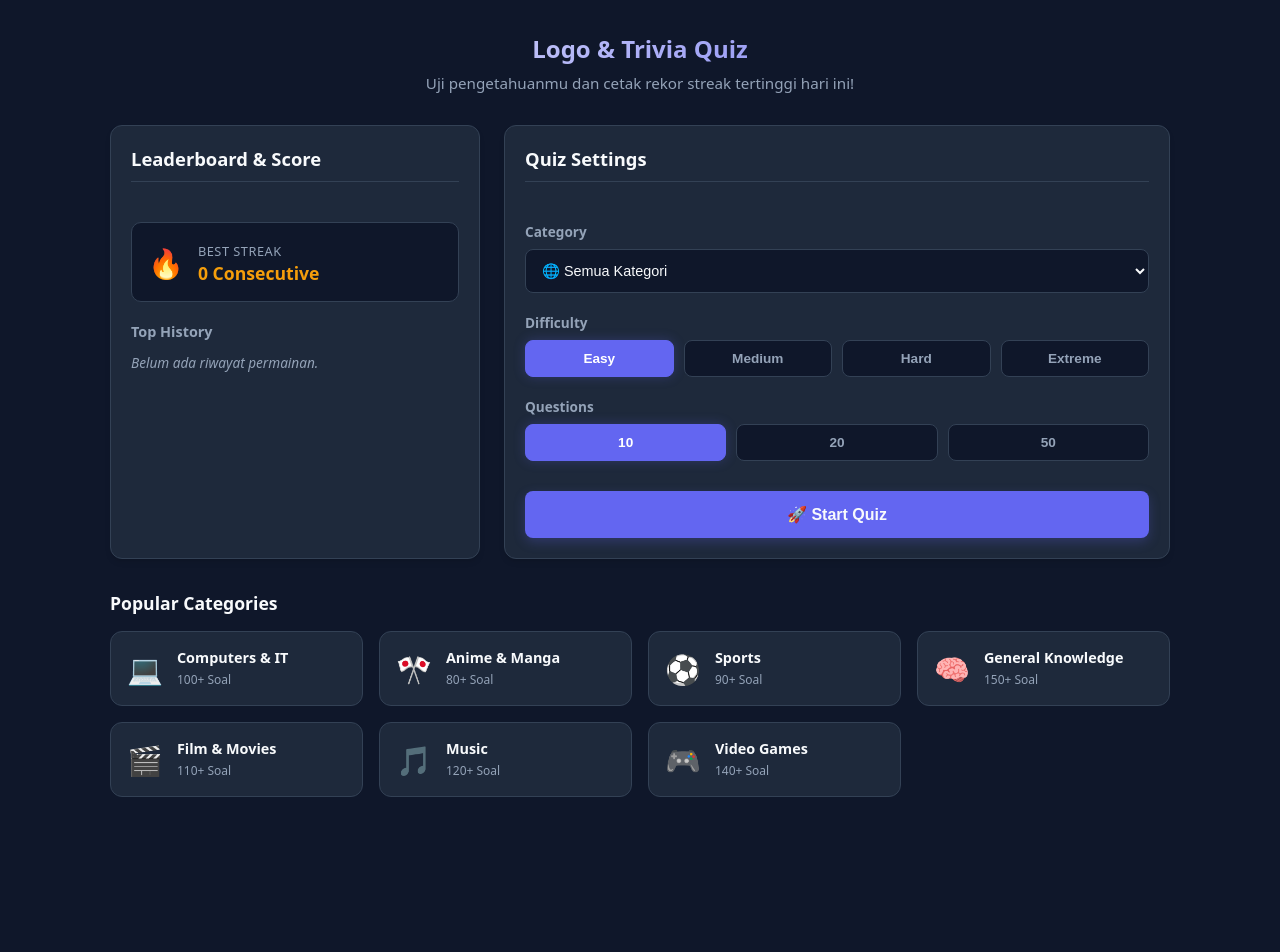
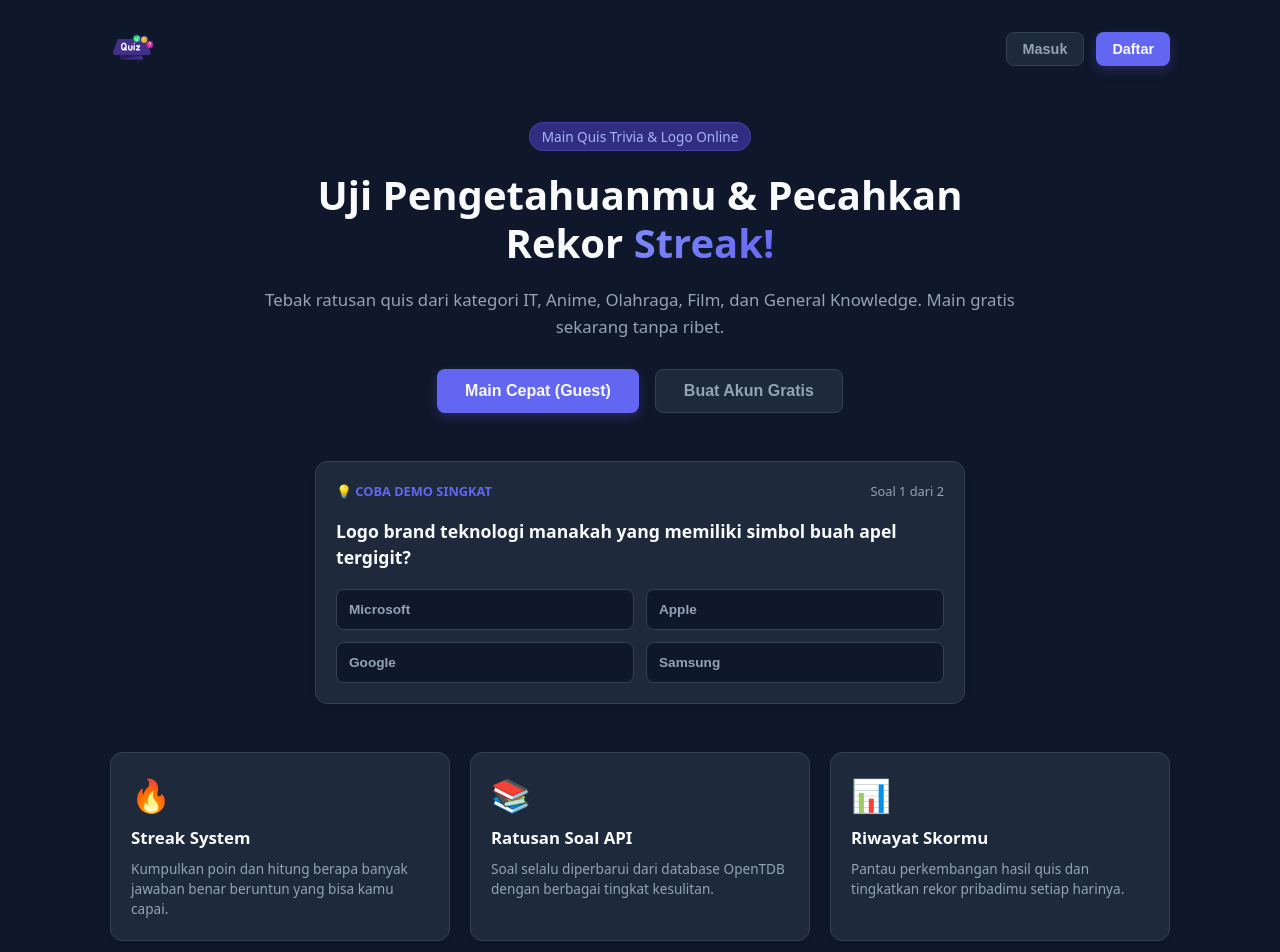
Before and after one commit to Husain-Faqih/quiz-react, a React (Vite) app: page / in a window 1280 px wide. Shown: the top 952 px of the page. Before the commit the page ends 829 px from the top, so only its background shows below. Built offline with nearby package versions, Linux system fonts and the light colour scheme.

Commit message:
update ui & fix code

```diff
--- a/src/App.jsx
+++ b/src/App.jsx
@@ -6,6 +6,7 @@ import Result from "./components/Result";
 import NotFound from "./components/NotFound";
 import Loading from "./components/Loading";
 import Dashboard from "./components/Dashboard";
+import GuestHome from "./components/GuestHome";
 
 const shuffleArray = (array) => {
   const arr = [...array];
@@ -198,7 +199,7 @@ function App() {
 
   const handleReset = () => {
     clearQuizSession();
-    navigate("/");
+    navigate("/dashboard");
   };
 
   if (loading) return <Loading />;
@@ -229,6 +230,11 @@ function App() {
     <Routes>
       <Route
         path="/"
+        element={<GuestHome onGuestStart={() => navigate("/dashboard")} />}
+      />
+
+      <Route
+        path="/dashboard"
         element={
           <Dashboard
             amount={amount}
--- a/src/components/Dashboard.jsx
+++ b/src/components/Dashboard.jsx
@@ -1,4 +1,5 @@
 import React from "react";
+import Logo from "../assets/Logo.svg";
 import "../style/Dashboard.css";
 
 // Daftar Kategori Populer OpenTDB
@@ -36,7 +37,8 @@ export default function Dashboard({
   return (
     <div className="dashboard-container fade-in">
       <header className="dashboard-header">
-        <h1 className="quiz-title">Logo & Trivia Quiz</h1>
+        <img src={Logo} className="app-logo" alt="Logo Quiz" />
+        <h1 className="quiz-title">Trivia Quiz</h1>
         <p className="dashboard-subtitle">
           Uji pengetahuanmu dan cetak rekor streak tertinggi hari ini!
         </p>
@@ -79,7 +81,6 @@ export default function Dashboard({
         <div className="card settings-panel">
           <h2 className="panel-title">Quiz Settings</h2>
 
-          {/* Kategori Selector */}
           <div className="setting-group">
             <label className="setting-label">Category</label>
             <select
--- /dev/null
+++ b/src/components/GuestHome.jsx
@@ -0,0 +1,166 @@
+import React, { useState } from "react";
+import Logo from "../assets/Logo.svg";
+import "../style/GuestHome.css";
+
+const DEMO_QUESTIONS = [
+  {
+    question:
+      "Logo brand teknologi manakah yang memiliki simbol buah apel tergigit?",
+    options: ["Microsoft", "Apple", "Google", "Samsung"],
+    correct: "Apple",
+  },
+  {
+    question:
+      "Kategori anime populer manakah yang identik dengan gambar Topi Jerami?",
+    options: ["Naruto", "One Piece", "Bleach", "Dragon Ball"],
+    correct: "One Piece",
+  },
+];
+
+export default function GuestHome({ onGuestStart }) {
+  const [demoIndex, setDemoIndex] = useState(0);
+  const [selectedDemoAns, setSelectedDemoAns] = useState(null);
+  const [showResult, setShowResult] = useState(false);
+
+  const currentDemo = DEMO_QUESTIONS[demoIndex];
+
+  const handleDemoSelect = (option) => {
+    setSelectedDemoAns(option);
+    setShowResult(true);
+  };
+
+  const handleNextDemo = () => {
+    setSelectedDemoAns(null);
+    setShowResult(false);
+    setDemoIndex((prev) => (prev + 1) % DEMO_QUESTIONS.length);
+  };
+
+  return (
+    <div className="guest-container fade-in">
+      <header className="guest-nav">
+        <img src={Logo} className="app-logo" alt="Logo Quiz" />
+        <div className="nav-actions">
+          <button className="secondary-btn nav-btn" onClick={onGuestStart}>
+            Masuk
+          </button>
+          <button className="main-btn nav-btn" onClick={onGuestStart}>
+            Daftar
+          </button>
+        </div>
+      </header>
+
+      <section className="hero-section">
+        <span className="badge hero-badge">Main Quis Trivia & Logo Online</span>
+        <h1 className="hero-title">
+          Uji Pengetahuanmu & Pecahkan Rekor{" "}
+          <span className="highlight-text">Streak!</span>
+        </h1>
+        <p className="hero-description">
+          Tebak ratusan quis dari kategori IT, Anime, Olahraga, Film, dan
+          General Knowledge. Main gratis sekarang tanpa ribet.
+        </p>
+        <div className="hero-cta-group">
+          <button className="main-btn cta-primary" onClick={onGuestStart}>
+            Main Cepat (Guest)
+          </button>
+          <button
+            className="secondary-btn cta-secondary"
+            onClick={onGuestStart}
+          >
+            Buat Akun Gratis
+          </button>
+        </div>
+      </section>
+
+      <section className="demo-section">
+        <div className="card demo-card">
+          <div className="demo-header">
+            <span className="demo-tag">💡 Coba Demo Singkat</span>
+            <span className="demo-step">
+              Soal {demoIndex + 1} dari {DEMO_QUESTIONS.length}
+            </span>
+          </div>
+
+          <h3 className="demo-question">{currentDemo.question}</h3>
+
+          <div className="demo-options">
+            {currentDemo.options.map((opt) => {
+              let btnClass = "opt-btn demo-opt";
+              if (showResult) {
+                if (opt === currentDemo.correct) btnClass += " correct";
+                else if (opt === selectedDemoAns) btnClass += " wrong";
+              }
+
+              return (
+                <button
+                  key={opt}
+                  className={btnClass}
+                  disabled={showResult}
+                  onClick={() => handleDemoSelect(opt)}
+                >
+                  {opt}
+                </button>
+              );
+            })}
+          </div>
+
+          {showResult && (
+            <div className="demo-feedback fade-in">
+              {selectedDemoAns === currentDemo.correct ? (
+                <p className="feedback-text correct-text">
+                  🎉 Benar sekali! Keren banget bro.
+                </p>
+              ) : (
+                <p className="feedback-text wrong-text">
+                  ❌ Hampir tepat! Jawaban yang benar:{" "}
+                  <strong>{currentDemo.correct}</strong>
+                </p>
+              )}
+              <div className="demo-actions">
+                <button
+                  className="secondary-btn demo-next-btn"
+                  onClick={handleNextDemo}
+                >
+                  Coba Soal Lain 🔄
+                </button>
+                <button
+                  className="main-btn demo-start-btn"
+                  onClick={onGuestStart}
+                >
+                  Mainkan Quis Lengkap 🚀
+                </button>
+              </div>
+            </div>
+          )}
+        </div>
+      </section>
+
+      <section className="features-grid">
+        <div className="card feature-card">
+          <span className="feature-icon">🔥</span>
+          <h4>Streak System</h4>
+          <p>
+            Kumpulkan poin dan hitung berapa banyak jawaban benar beruntun yang
+            bisa kamu capai.
+          </p>
+        </div>
+        <div className="card feature-card">
+          <span className="feature-icon">📚</span>
+          <h4>Ratusan Soal API</h4>
+          <p>
+            Soal selalu diperbarui dari database OpenTDB dengan berbagai tingkat
+            kesulitan.
+          </p>
+        </div>
+        <div className="card feature-card">
+          <span className="feature-icon">📊</span>
+          <h4>Riwayat Skormu</h4>
+          <p>
+            Pantau perkembangan hasil quis dan tingkatkan rekor pribadimu setiap
+            harinya.
+          </p>
+        </div>
+      </section>
+    </div>
+  );
+}
--- a/src/style/Dashboard.css
+++ b/src/style/Dashboard.css
@@ -18,7 +18,6 @@
     margin-top: -16px;
 }
 
-/* Main Grid Layout */
 .dashboard-grid {
     display: grid;
     grid-template-columns: 1fr 1.8fr;
@@ -31,6 +30,16 @@
     }
 }
 
+.app-logo {
+    display: flex;
+    flex-direction: column;
+    transition: transform 0.2s ease;
+}
+
+.app-logo:hover {
+    transform: scale(1.05);
+}
+
 .panel-title {
     font-size: 1.15rem;
     font-weight: 700;
@@ -40,7 +49,6 @@
     border-bottom: 1px solid var(--border-color);
 }
 
-/* Stats Panel */
 .stats-panel {
     display: flex;
     flex-direction: column;
@@ -121,7 +129,6 @@
     color: var(--success);
 }
 
-/* Settings Panel */
 .settings-panel {
     display: flex;
     flex-direction: column;
@@ -194,7 +201,6 @@
     font-size: 1rem;
 }
 
-/* Popular Categories Grid */
 .categories-section {
     display: flex;
     flex-direction: column;
--- /dev/null
+++ b/src/style/GuestHome.css
@@ -0,0 +1,210 @@
+.guest-container {
+    max-width: 1100px;
+    width: 100%;
+    margin: 0 auto;
+    padding: 24px 20px 48px 20px;
+    display: flex;
+    flex-direction: column;
+    gap: 48px;
+}
+
+.guest-nav {
+    display: flex;
+    align-items: center;
+    justify-content: space-between;
+}
+
+.app-logo {
+    height: 50px;
+    width: auto;
+    object-fit: contain;
+    transition: transform 0.2s ease;
+}
+
+.app-logo:hover {
+    transform: scale(1.05);
+}
+
+.brand-logo {
+    font-size: 1.3rem;
+    font-weight: 800;
+    color: var(--text-main);
+}
+
+.nav-actions {
+    display: flex;
+    gap: 12px;
+}
+
+.nav-btn {
+    padding: 8px 16px;
+}
+
+.hero-section {
+    text-align: center;
+    display: flex;
+    flex-direction: column;
+    align-items: center;
+    gap: 20px;
+    max-width: 750px;
+    margin: 0 auto;
+}
+
+.hero-badge {
+    font-size: 0.85rem;
+}
+
+.hero-title {
+    font-size: 2.5rem;
+    font-weight: 800;
+    line-height: 1.2;
+}
+
+.highlight-text {
+    background: linear-gradient(135deg, #818cf8, var(--primary));
+    background-clip: text;
+    -webkit-background-clip: text;
+    -webkit-text-fill-color: transparent;
+}
+
+.hero-description {
+    color: var(--text-muted);
+    font-size: 1.05rem;
+    line-height: 1.6;
+}
+
+.hero-cta-group {
+    display: flex;
+    gap: 16px;
+    margin-top: 8px;
+}
+
+.cta-primary,
+.cta-secondary {
+    padding: 12px 28px;
+    font-size: 1rem;
+    white-space: nowrap;
+}
+
+.demo-section {
+    max-width: 650px;
+    width: 100%;
+    margin: 0 auto;
+}
+
+.demo-card {
+    display: flex;
+    flex-direction: column;
+    gap: 18px;
+}
+
+.demo-header {
+    display: flex;
+    justify-content: space-between;
+    align-items: center;
+}
+
+.demo-tag {
+    font-size: 0.8rem;
+    font-weight: 700;
+    color: var(--primary);
+    text-transform: uppercase;
+}
+
+.demo-step {
+    font-size: 0.8rem;
+    color: var(--text-muted);
+}
+
+.demo-question {
+    font-size: 1.1rem;
+    font-weight: 600;
+    line-height: 1.5;
+}
+
+.demo-options {
+    display: grid;
+    grid-template-columns: 1fr 1fr;
+    gap: 12px;
+}
+
+@media (max-width: 600px) {
+    .demo-options {
+        grid-template-columns: 1fr;
+    }
+}
+
+.demo-opt {
+    text-align: left;
+    padding: 12px;
+}
+
+.demo-opt.correct {
+    background-color: rgba(16, 185, 129, 0.2);
+    border-color: var(--success);
+    color: var(--success);
+}
+
+.demo-opt.wrong {
+    background-color: rgba(239, 68, 68, 0.2);
+    border-color: var(--error);
+    color: var(--error);
+}
+
+.demo-feedback {
+    border-top: 1px solid var(--border-color);
+    padding-top: 16px;
+    display: flex;
+    flex-direction: column;
+    gap: 14px;
+}
+
+.feedback-text {
+    font-size: 0.95rem;
+    font-weight: 600;
+}
+
+.correct-text {
+    color: var(--success);
+}
+
+.wrong-text {
+    color: var(--error);
+}
+
+.demo-actions {
+    display: flex;
+    gap: 12px;
+}
+
+.demo-next-btn,
+.demo-start-btn {
+    flex: 1;
+}
+
+.features-grid {
+    display: grid;
+    grid-template-columns: repeat(auto-fit, minmax(250px, 1fr));
+    gap: 20px;
+}
+
+.feature-card {
+    display: flex;
+    flex-direction: column;
+    gap: 10px;
+}
+
+.feature-icon {
+    font-size: 2rem;
+}
+
+.feature-card h4 {
+    font-size: 1.05rem;
+    color: var(--text-main);
+}
+
+.feature-card p {
+    font-size: 0.85rem;
+    color: var(--text-muted);
+    line-height: 1.5;
+}
```
Also changed, not shown: src/style/global.css (+1 -12 lines), src/assets/Logo.svg (renamed from src/assets/quiz.svg).
